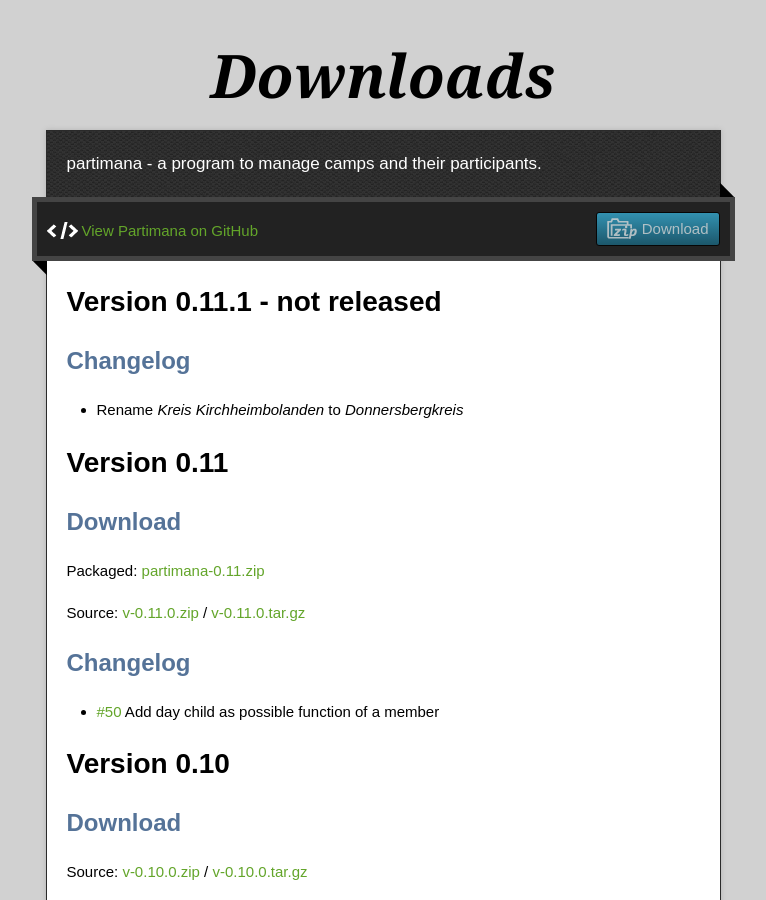
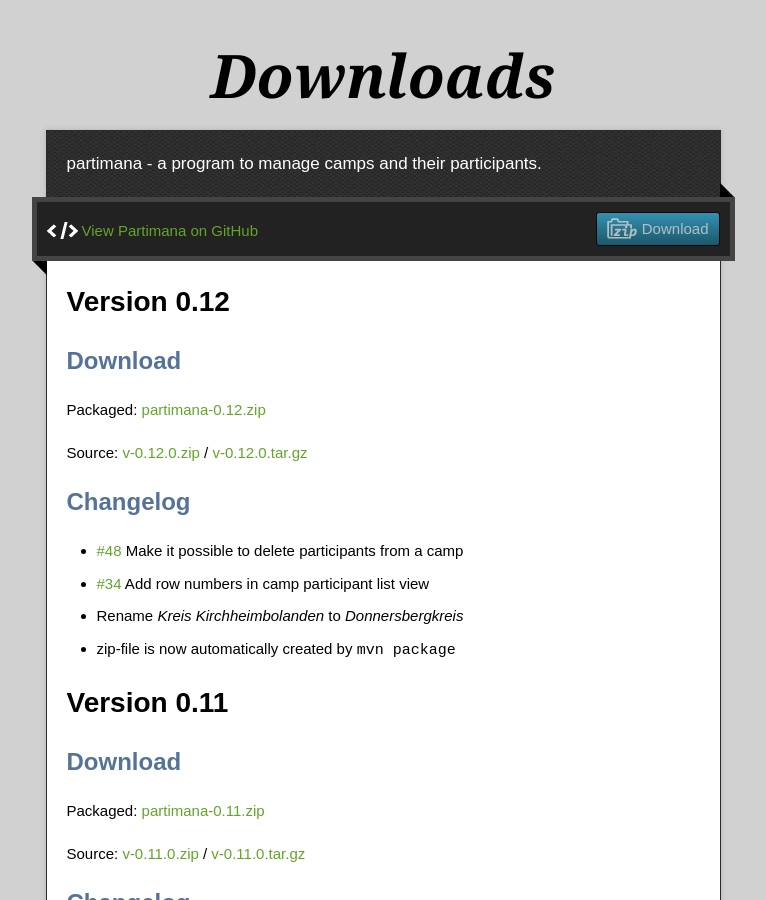
Before and after one commit to croesch/partimana, a Jekyll site: the page built from downloads.md, in a window 1280 px wide and 900 px high. Shown: the whole window, without its empty margins (257-1023 px from the left). Built offline with Jekyll 4.4.1, drawn with Linux system fonts in a browser that asks for light colours.

Commit message:
Add release 0.12 as download.

```diff
--- a/_layouts/default.html
+++ b/_layouts/default.html
@@ -28,7 +28,7 @@
         <div id="main" role="main">
             <div class="download-bar">
                 <div class="inner">
-                    <a href="https://github.com/croesch/partimana/releases/download/v-0.11.0/partimana-0.11.zip"
+                    <a href="https://github.com/croesch/partimana/releases/download/v-0.12.0/partimana-0.12.0-bin.zip"
                        class="download-button zip"><span>Download</span></a>
                     <a href="https://github.com/croesch/partimana" class="code">View Partimana on GitHub</a>
                 </div>
--- a/downloads.md
+++ b/downloads.md
@@ -3,9 +3,17 @@
 title: Downloads
 ---
 
-# Version 0.11.1 - not released
+# Version 0.12
+## Download
+Packaged: [partimana-0.12.zip](https://github.com/croesch/partimana/releases/download/v-0.12.0/partimana-0.12.0-bin.zip)
+
+Source: [v-0.12.0.zip](https://github.com/croesch/partimana/archive/v-0.12.0.zip) /  [v-0.12.0.tar.gz](https://github.com/croesch/partimana/archive/v-0.12.0.tar.gz)
+
 ## Changelog
+* [#48](https://github.com/croesch/partimana/issues/48) Make it possible to delete participants from a camp
+* [#34](https://github.com/croesch/partimana/issues/34) Add row numbers in camp participant list view
 * Rename *Kreis Kirchheimbolanden* to *Donnersbergkreis*
+* zip-file is now automatically created by `mvn package`
 
 # Version 0.11
 ## Download
```
